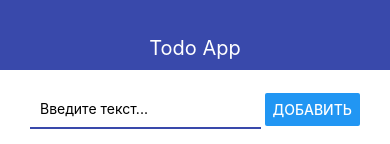
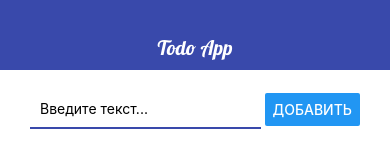
Before and after one commit to kingov-alexey/todo-app-react-native, a React Native app: screen / in a window 390 px wide. Shown: the top 144 px of the page. Built offline with nearby package versions, Linux system fonts and the light colour scheme.

Commit message:
4.3 refactoring and using props.children

```diff
--- a/App.js
+++ b/App.js
@@ -3,7 +3,6 @@
 import { StatusBar } from 'expo-status-bar';
 import { StyleSheet, View, Alert } from 'react-native';
 import * as Font from 'expo-font';
-//import { AppLoading } from 'expo';
 import AppLoading from 'expo-app-loading';
 
 //my
--- a/src/components/AddTodo.js
+++ b/src/components/AddTodo.js
@@ -1,5 +1,5 @@
 import React, { useState } from 'react';
-import { View, Text, StyleSheet, TextInput, Button, Alert } from 'react-native';
+import { View, StyleSheet, TextInput, Button, Alert } from 'react-native';
 import { THEME } from '../theme';
 
 export const AddTodo = ({ onSubmit }) => {
--- a/src/components/Navbar.js
+++ b/src/components/Navbar.js
@@ -1,11 +1,12 @@
 import React from 'react';
-import { View, Text, StyleSheet } from 'react-native';
+import { View, StyleSheet } from 'react-native';
 import { THEME } from '../theme';
+import { AppText } from './ui/AppText';
 
 export const Navbar = ({ title }) => {
   return (
     <View style={styles.navbar}>
-      <Text style={styles.text}>{title}</Text>
+      <AppText style={styles.text}>{title}</AppText>
     </View>
   );
 };
--- a/src/components/Todo.js
+++ b/src/components/Todo.js
@@ -1,5 +1,6 @@
 import React from 'react';
-import { Text, View, StyleSheet, TouchableOpacity } from 'react-native';
+import { View, StyleSheet, TouchableOpacity } from 'react-native';
+import { AppText } from './ui/AppText';
 
 export const Todo = ({ todo, onRemove, onOpen }) => {
   //   const longPressHandler = () => {
@@ -13,7 +14,7 @@
       onLongPress={onRemove.bind(null, todo.id)}
     >
       <View style={styles.todo}>
-        <Text style={styles.title}>{todo.title}</Text>
+        <AppText>{todo.title}</AppText>
       </View>
     </TouchableOpacity>
   );
@@ -29,7 +30,4 @@
     borderRadius: 5,
     marginBottom: 10,
   },
-  title: {
-    fontFamily: 'lobster',
-  },
 });
--- /dev/null
+++ b/src/components/ui/AppText.js
@@ -0,0 +1,12 @@
+import React from 'react';
+import { Text, StyleSheet } from 'react-native';
+
+export const AppText = props => (
+  <Text style={{ ...styles.default, ...props.style }}>{props.children}</Text>
+);
+
+const styles = StyleSheet.create({
+  default: {
+    fontFamily: 'lobster',
+  },
+});
--- /dev/null
+++ b/src/components/ui/AppTextBold.js
@@ -0,0 +1,12 @@
+import React from 'react';
+import { Text, StyleSheet } from 'react-native';
+
+export const AppTextBold = props => (
+  <Text style={{ ...styles.default, ...props.style }}>{props.children}</Text>
+);
+
+const styles = StyleSheet.create({
+  default: {
+    fontFamily: 'roboto-bold',
+  },
+});
--- a/src/screens/TodoScreen.js
+++ b/src/screens/TodoScreen.js
@@ -1,8 +1,9 @@
 import React, { useState } from 'react';
-import { Text, View, StyleSheet, Button } from 'react-native';
+import { View, StyleSheet, Button } from 'react-native';
 import { EditModal } from '../components/EditModal';
 import { AppCard } from '../components/ui/AppCard';
 import { THEME } from '../theme';
+import { AppTextBold } from '../components/ui/AppTextBold';
 
 export const TodoScreen = ({ goBack, todo, onRemove, onSave }) => {
   const [modal, setModal] = useState(false);
@@ -21,7 +22,8 @@
       />
 
       <AppCard style={styles.card}>
-        <Text style={styles.title}>{todo.title}</Text>
+        <AppTextBold style={styles.title}>{todo.title}</AppTextBold>
+
         <Button
           title="Ред."
           onPress={() => {
```
